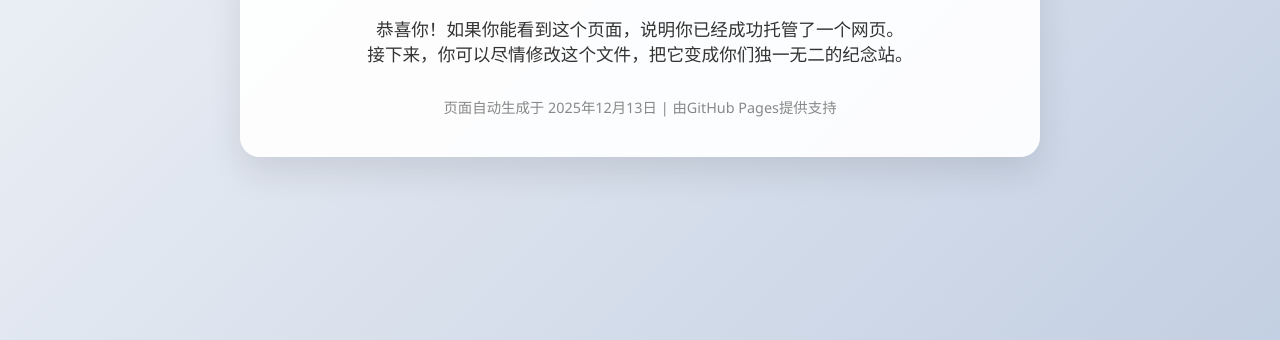
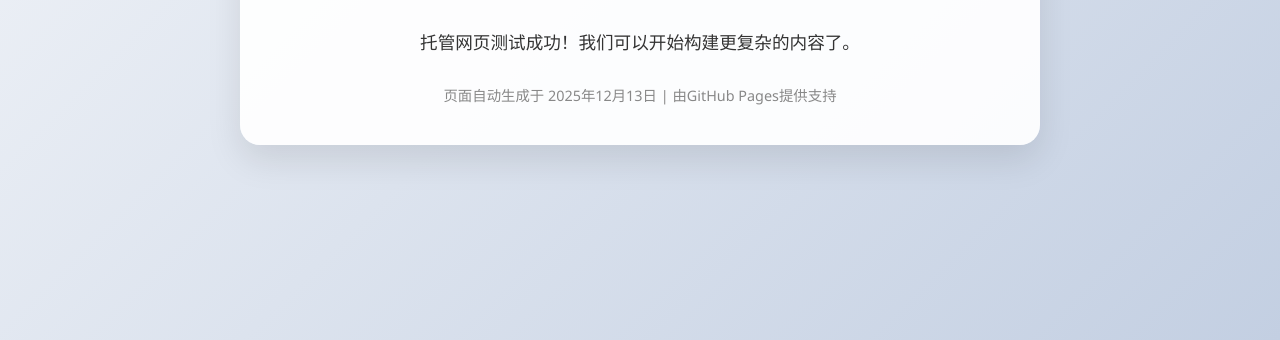
Before and after one commit to momoyv123/momoyv123.github.io, a plain HTML site: page index.html in a window 1280 px wide. Shown: the part 460-800 px from the top of the page. Drawn offline with Linux system fonts and the light colour scheme.

Commit message:
upload test

```diff
--- a/index.html
+++ b/index.html
@@ -133,8 +133,7 @@
         <div class="heart">❤️</div>
 
         <p style="margin: 25px 0; font-size: 1.1em;">
-            恭喜你！如果你能看到这个页面，说明你已经成功托管了一个网页。<br>
-            接下来，你可以尽情修改这个文件，把它变成你们独一无二的纪念站。
+            托管网页测试成功！我们可以开始构建更复杂的内容了。
         </p>
 
         <!-- 操作说明区块 -->
```
